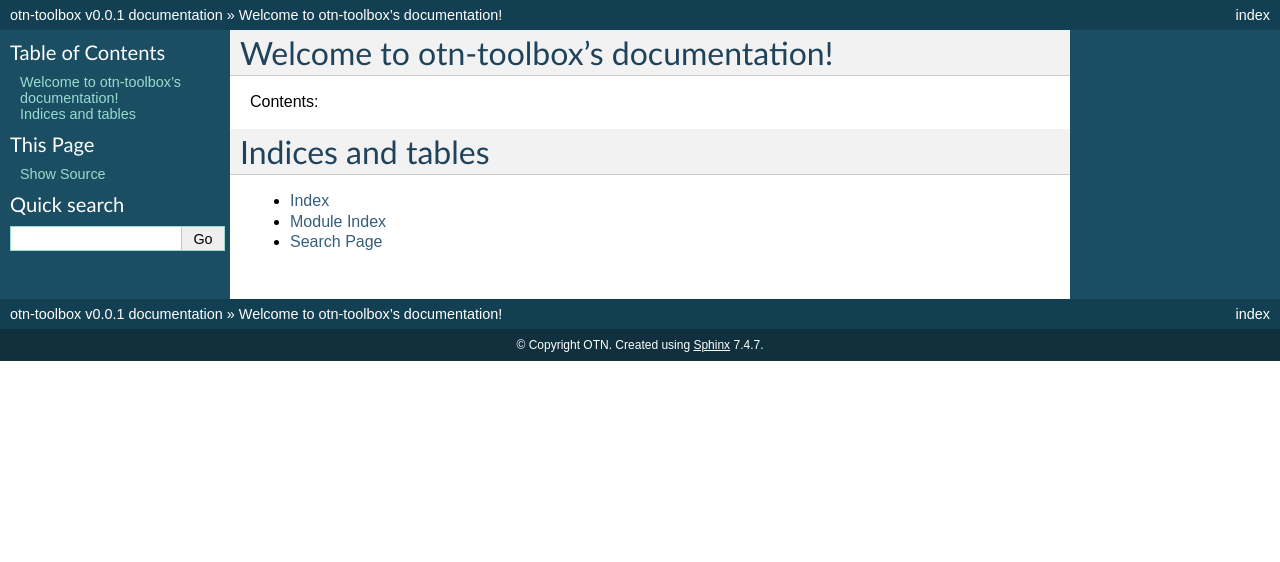
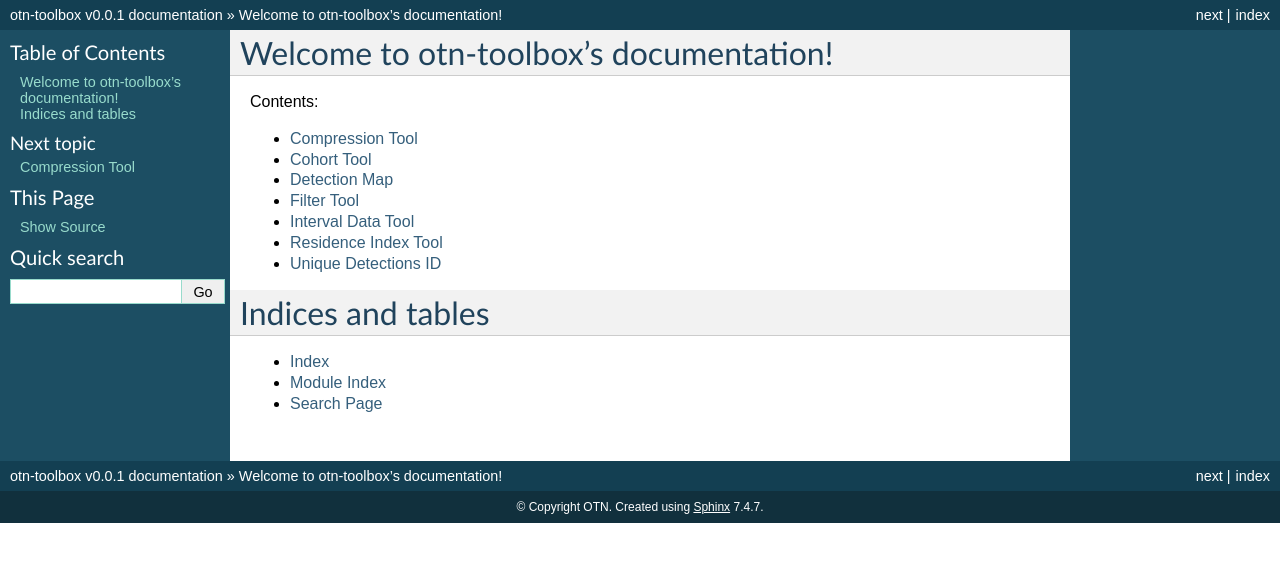
Before and after one commit to ocean-tracking-network/resonATe, a Sphinx documentation site: the page built from docs/index.rst, in a window 1280 px wide. Shown: the top 562 px of the page. Built offline with Sphinx 7.4.7, drawn with Linux system fonts in a browser that asks for light colours.

Commit message:
Changes to be committed: 	modified:   .gitignore 	new file:   docs/cohort.rst 	new file:   docs/compression.rst 	modified:   docs/conf.py 	new file:   docs/detection_map.rst 	new file:   docs/filter.rst 	modified:   docs/index.rst 	new file:   docs/interval_data.rst 	new file:   docs/residence_index.rst 	new file:   docs/unqid.rst 	modified:   otntoolbox/compress.py 	modified:   otntoolbox/kessel_ri.py
Added sphinx documentation support from docstrings

```diff
--- /dev/null
+++ b/docs/cohort.rst
@@ -0,0 +1,4 @@
+Cohort Tool
+===========
+
+.. autofunction:: cohorts.cohort
--- /dev/null
+++ b/docs/compression.rst
@@ -0,0 +1,4 @@
+Compression Tool
+================
+
+.. autofunction:: compress.compress_detections
--- a/docs/conf.py
+++ b/docs/conf.py
@@ -11,12 +11,12 @@
 # All configuration values have a default; values that are commented out
 # serve to show the default.
 
-import sys, os
+import sys, os, otntoolbox
 
 # If extensions (or modules to document with autodoc) are in another directory,
 # add these directories to sys.path here. If the directory is relative to the
 # documentation root, use os.path.abspath to make it absolute, like shown here.
-#sys.path.insert(0, os.path.abspath('.'))
+sys.path.insert(0, os.path.abspath('../otntoolbox'))
 
 # -- General configuration -----------------------------------------------------
 
@@ -25,7 +25,7 @@
 
 # Add any Sphinx extension module names here, as strings. They can be extensions
 # coming with Sphinx (named 'sphinx.ext.*') or your custom ones.
-extensions = []
+extensions = ['sphinx.ext.autodoc']
 
 # Add any paths that contain templates here, relative to this directory.
 templates_path = ['_templates']
--- /dev/null
+++ b/docs/filter.rst
@@ -0,0 +1,6 @@
+Filter Tool
+===========
+
+.. autofunction:: filter_detections.get_distance_matrix
+
+.. autofunction:: filter_detections.filter_detections
--- a/docs/index.rst
+++ b/docs/index.rst
@@ -4,14 +4,20 @@
    contain the root `toctree` directive.
 
 Welcome to otn-toolbox's documentation!
-==================================
+=======================================
 
 Contents:
 
 .. toctree::
    :maxdepth: 2
 
-
+   compression
+   cohort
+   detection_map
+   filter
+   interval_data
+   residence_index
+   unqid
 
 Indices and tables
 ==================
--- /dev/null
+++ b/docs/interval_data.rst
@@ -0,0 +1,4 @@
+Interval Data Tool
+==================
+
+.. autofunction:: interval_data_tool.interval_data
--- /dev/null
+++ b/docs/unqid.rst
@@ -0,0 +1,4 @@
+Unique Detections ID
+====================
+
+.. autofunction:: uniqueid.add_unqdetecid
```
Also changed, not shown: docs/detection_map.rst (added, +10 -0 lines), docs/residence_index.rst (added, +20 -0 lines), 3 other files.
